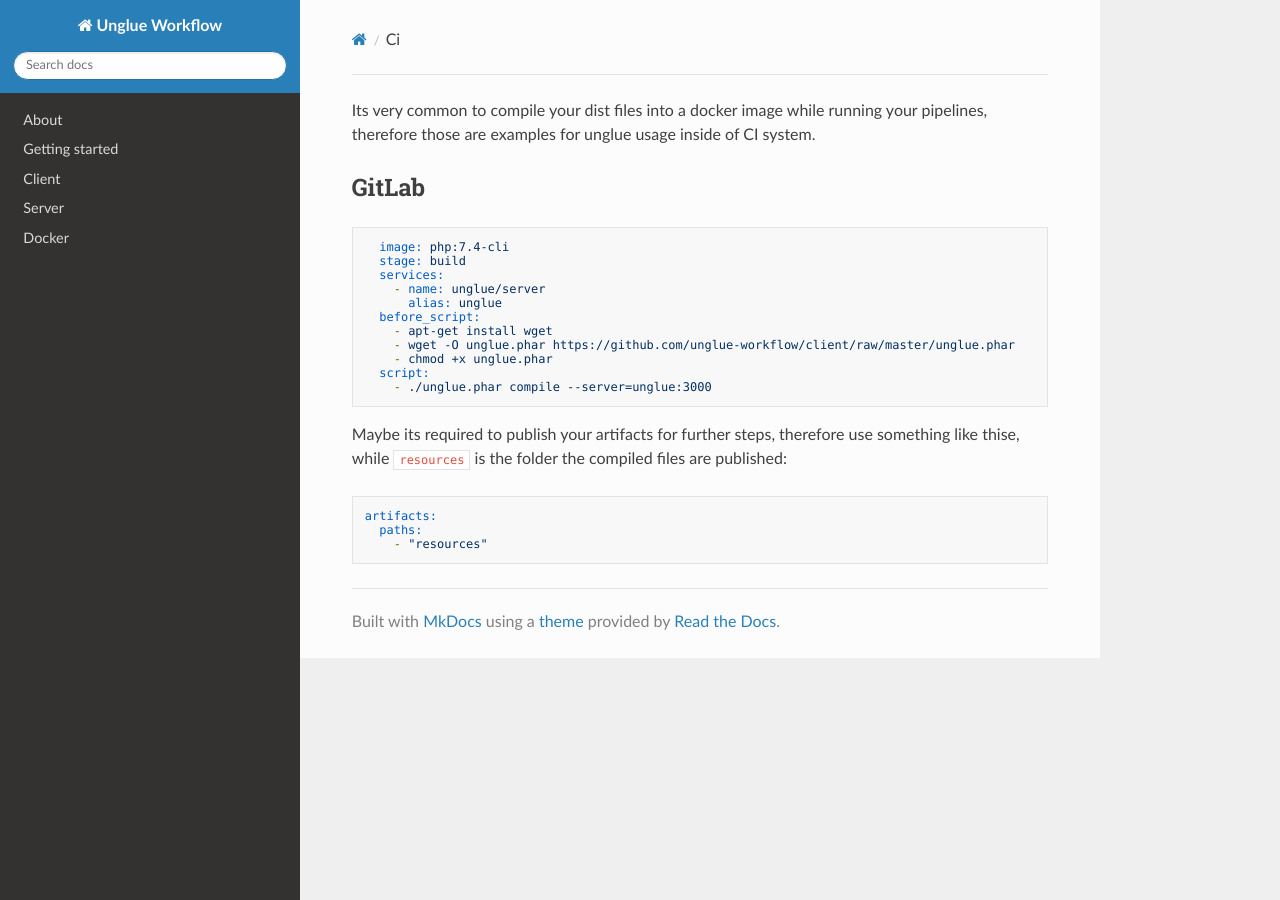
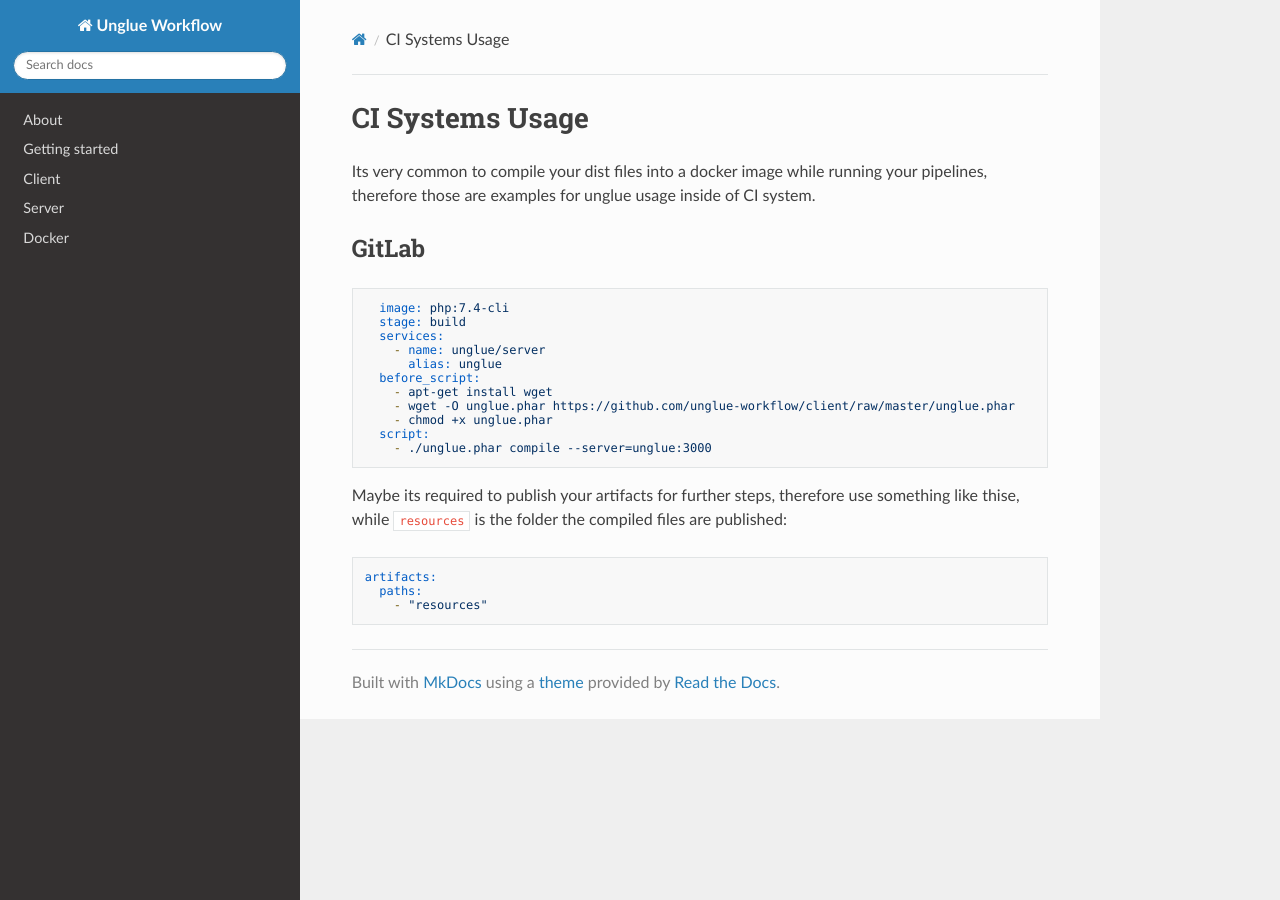
Before and after one commit to frontend-workflow-cloud-compiler/docs, an MkDocs documentation site: the page built from docs/ci.md, in a window 1280 px wide. Built offline with MkDocs 1.6.1, drawn with Linux system fonts in a browser that asks for light colours; nearby versions of some CDN libraries; old or Windows-style settings are respelled for this version of MkDocs.

Commit message:
Update ci.md

```diff
--- a/docs/ci.md
+++ b/docs/ci.md
@@ -1,3 +1,5 @@
+# CI Systems Usage
+
 Its very common to compile your dist files into a docker image while running your pipelines, therefore those are examples for unglue usage inside of CI system.
 
 ## GitLab
```
